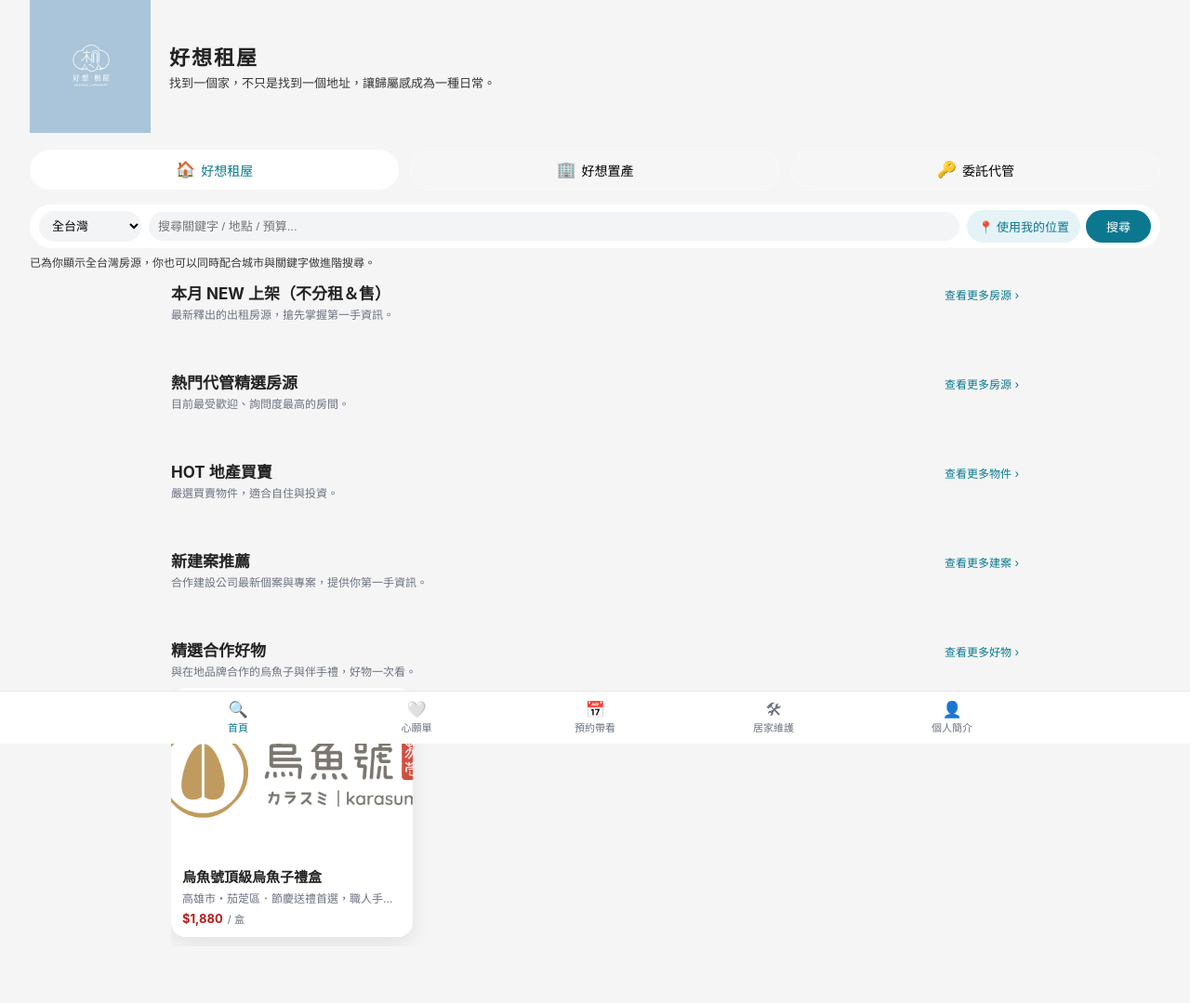
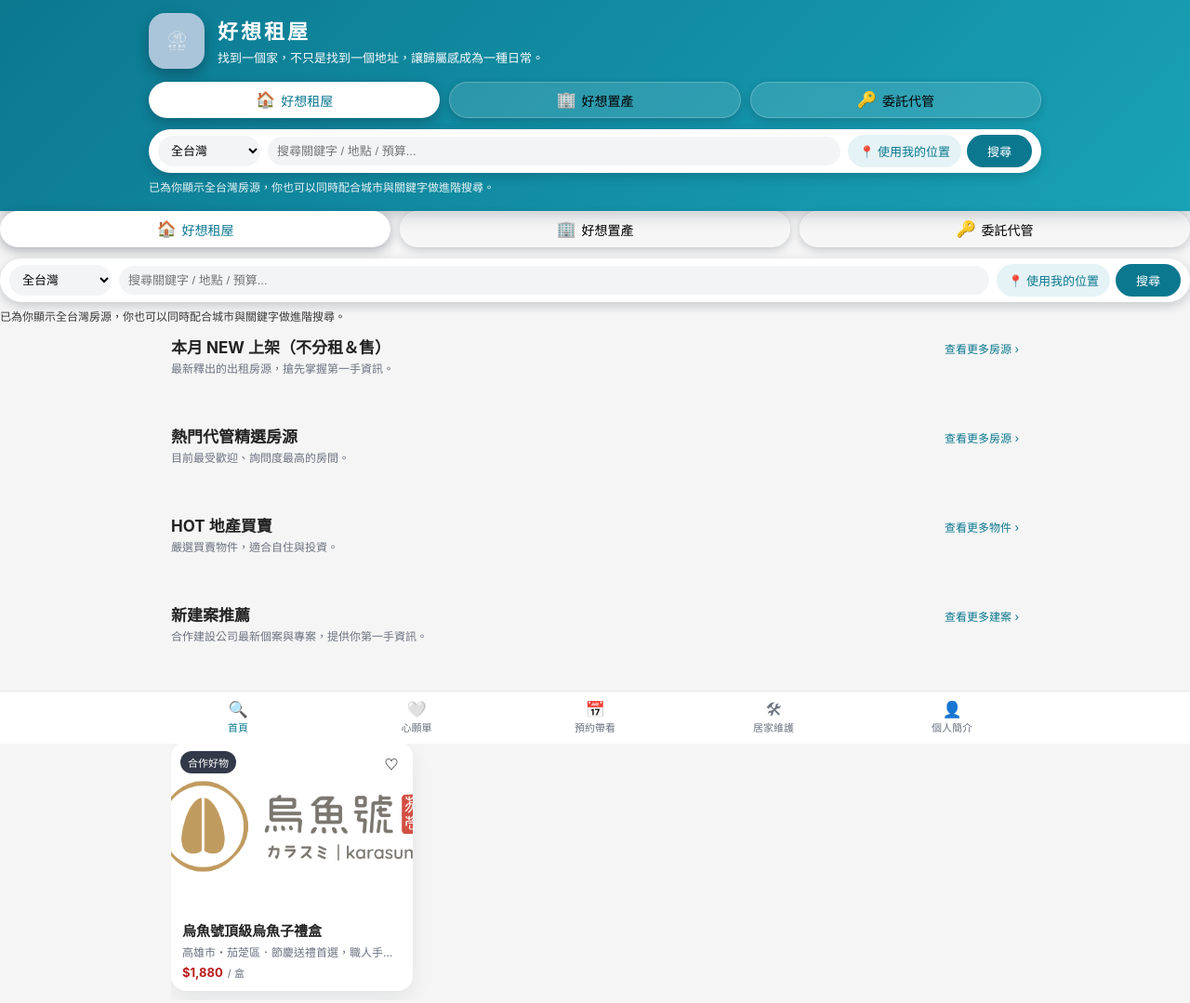
Before and after one commit to smile2025house-design/my-rent-website, a plain HTML site: page home.html in a window 1280 px wide. Shown: the whole page at 93% size. Drawn offline with Linux system fonts and the light colour scheme; no server answers.

Commit message:
redesign header with new logo

```diff
--- a/home.html
+++ b/home.html
@@ -23,106 +23,98 @@
       color: inherit;
     }
 
-    /* ===== 頂部：Logo + 標語 ===== */
+
+     /* ===== 頂部：Logo + 標語（新版） ===== */
+    header {
+      background: linear-gradient(135deg, #0b7890, #19a2b6);
+      color: #fff;
+      box-shadow: 0 4px 16px rgba(15, 23, 42, 0.25);
+      padding: 14px 16px 18px;
+    }
+
+    .header-inner {
+      max-width: 960px;
+      margin: 0 auto;
+    }
+
+    /* 第一排：LOGO + 品牌名稱＋標語 */
     .brand-row {
       display: flex;
       align-items: center;
-  gap: 20px;          /* LOGO 跟文字拉開一點 */
-  margin-bottom: 18px;
+      gap: 14px;
+      margin-bottom: 14px;
     }
 
     .brand-logo {
       flex-shrink: 0;
-  width: auto;
-  height: auto;
+      width: 60px;
+      height: 60px;
+      border-radius: 18px;
+      overflow: hidden;
+      background: rgba(255, 255, 255, 0.18);
       display: flex;
       align-items: center;
+      justify-content: center;
+      box-shadow: 0 6px 14px rgba(15, 23, 42, 0.35);
     }
 
-/* 讓 LOGO 顯眼一點（桌機 / 大螢幕）*/
     .brand-logo img {
-  width: 130px;       /* 原本 90px，現在放大 */
-  height: auto;
-  object-fit: contain;
-}
-
-/* 手機上稍微縮小一點，不要太壓迫畫面 */
-@media (max-width: 480px) {
-  .brand-logo img {
-    width: 110px;
+      width: 100%;
+      height: 100%;
+      object-fit: cover;
     }
 
     .brand-text h1 {
-    font-size: 20px;
-  }
-
-  .brand-text p {
-    font-size: 12px;
-  }
-}
-
-/* 標題文字保持原本設定即可 */
-.brand-text h1 {
       font-size: 22px;
-  letter-spacing: 2px;
+      letter-spacing: 3px;
       margin-bottom: 4px;
     }
 
     .brand-text p {
       font-size: 13px;
-  opacity: 0.9;
-  line-height: 1.5;
+      opacity: 0.96;
+      line-height: 1.6;
     }
 
-/* 手機版：LOGO + 文字改成上下排，間距縮小一點 */
-@media (max-width: 600px) {
-  .brand-row {
-    flex-direction: column;
-    align-items: flex-start;
-    gap: 8px;
-  }
-
-  .brand-logo img {
-    height: 52px;  /* 手機稍微縮小一點 */
-  }
-}
-
-    /* ===== 上排三個主功能 tab ===== */
+    /* 第二排：三個主功能 tab */
     .main-tabs {
       display: flex;
-      gap: 12px;
-      margin-bottom: 16px;
+      gap: 10px;
+      margin-bottom: 12px;
     }
 
     .main-tab {
       flex: 1;
-      background: rgba(255, 255, 255, 0.15);
+      background: rgba(255, 255, 255, 0.12);
       border-radius: 999px;
-      padding: 10px 14px;
+      padding: 8px 12px;
       display: flex;
       align-items: center;
       justify-content: center;
       gap: 6px;
       font-size: 14px;
       cursor: pointer;
-      transition: background 0.2s, transform 0.1s;
-      border: 1px solid rgba(255, 255, 255, 0.25);
-    }
-
-    .main-tab.active {
-      background: #ffffff;
-      color: #0b7890;
+      transition: background 0.18s ease, transform 0.08s ease,
+        box-shadow 0.18s ease;
+      border: 1px solid rgba(255, 255, 255, 0.22);
+      box-shadow: 0 3px 8px rgba(15, 23, 42, 0.2);
     }
 
     .main-tab span.icon {
       font-size: 17px;
     }
 
-    .main-tab:active {
-      transform: scale(0.97);
+    .main-tab.active {
+      background: #ffffff;
+      color: #0b7890;
+      box-shadow: 0 4px 12px rgba(15, 23, 42, 0.3);
     }
 
-    /* ===== 搜尋列區塊 ===== */
+    .main-tab:active {
+      transform: scale(0.96);
+    }
+
+    /* 第三排：搜尋列 */
     .search-bar {
       background: #ffffff;
       border-radius: 999px;
@@ -131,6 +123,7 @@
       align-items: center;
       gap: 8px;
       margin-bottom: 6px;
+      box-shadow: 0 4px 12px rgba(15, 23, 42, 0.2);
     }
 
     .search-row {
@@ -393,15 +386,81 @@
 <body>
     <header>
     <div class="header-inner">
+      <!-- 第一排：LOGO + 品牌文字 -->
       <div class="brand-row">
         <div class="brand-logo">
-  <img src="assets/img_0129.jpg" alt="好想租屋 Logo" />
+          <img src="./assets/img_0129.jpg" alt="好想租屋 Logo" />
         </div>
         <div class="brand-text">
           <h1>好想租屋</h1>
           <p>找到一個家，不只是找到一個地址，讓歸屬感成為一種日常。</p>
         </div>
       </div>
+
+      <!-- 第二排：三個主功能 -->
+      <nav class="main-tabs">
+        <button class="main-tab active" id="tab-rent">
+          <span class="icon">🏠</span>
+          <span>好想租屋</span>
+        </button>
+        <button class="main-tab" id="tab-buy">
+          <span class="icon">🏢</span>
+          <span>好想置產</span>
+        </button>
+        <button class="main-tab" id="tab-service">
+          <span class="icon">🔑</span>
+          <span>委託代管</span>
+        </button>
+      </nav>
+
+      <!-- 第三排：搜尋區 -->
+      <div class="search-bar">
+        <div class="search-row">
+          <select id="citySelect">
+            <option value="all">全台灣</option>
+            <option value="台北市">台北市</option>
+            <option value="新北市">新北市</option>
+            <option value="桃園市">桃園市</option>
+            <option value="台中市">台中市</option>
+            <option value="台南市">台南市</option>
+            <option value="高雄市">高雄市</option>
+            <option value="基隆市">基隆市</option>
+            <option value="新竹市">新竹市</option>
+            <option value="嘉義市">嘉義市</option>
+            <option value="新竹縣">新竹縣</option>
+            <option value="苗栗縣">苗栗縣</option>
+            <option value="彰化縣">彰化縣</option>
+            <option value="南投縣">南投縣</option>
+            <option value="雲林縣">雲林縣</option>
+            <option value="嘉義縣">嘉義縣</option>
+            <option value="屏東縣">屏東縣</option>
+            <option value="宜蘭縣">宜蘭縣</option>
+            <option value="花蓮縣">花蓮縣</option>
+            <option value="台東縣">台東縣</option>
+            <option value="澎湖縣">澎湖縣</option>
+            <option value="金門縣">金門縣</option>
+            <option value="連江縣">連江縣</option>
+            <option value="其他縣市">其他縣市</option>
+          </select>
+
+          <input
+            id="keywordInput"
+            type="text"
+            placeholder="搜尋關鍵字 / 地點 / 預算..."
+          />
+        </div>
+
+        <div class="search-actions">
+          <button class="btn-ghost" id="btn-locate">📍 使用我的位置</button>
+          <button class="btn-primary" id="btn-search">搜尋</button>
+        </div>
+      </div>
+
+      <p class="search-note" id="searchNote">
+        已為你顯示全台灣房源，你也可以同時配合城市與關鍵字做進階搜尋。
+      </p>
+    </div>
+  </header>
 
       <!-- 上排三個主功能 -->
       <nav class="main-tabs">
```
Lines whose indentation alone changed are shown as unchanged.
